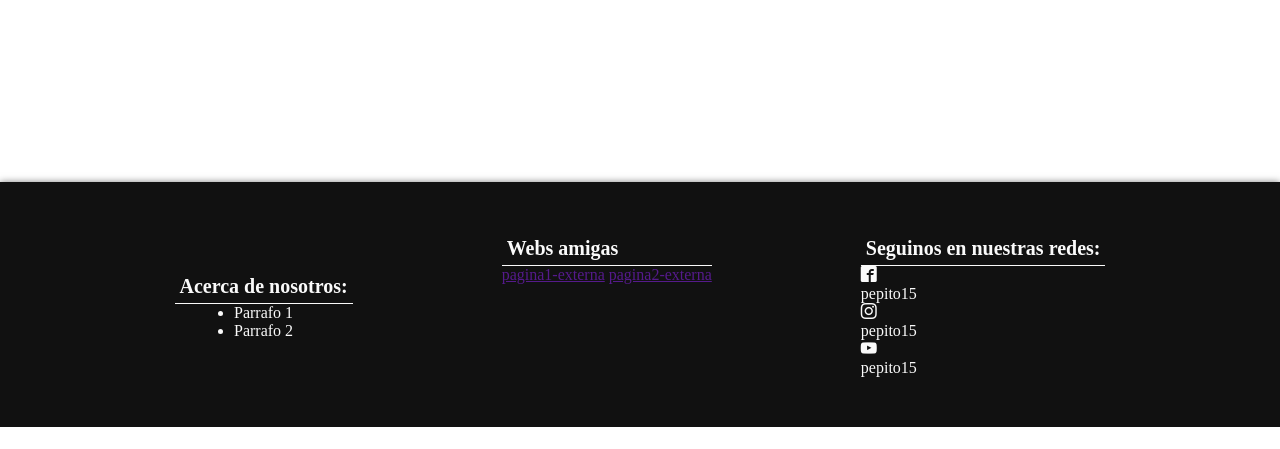
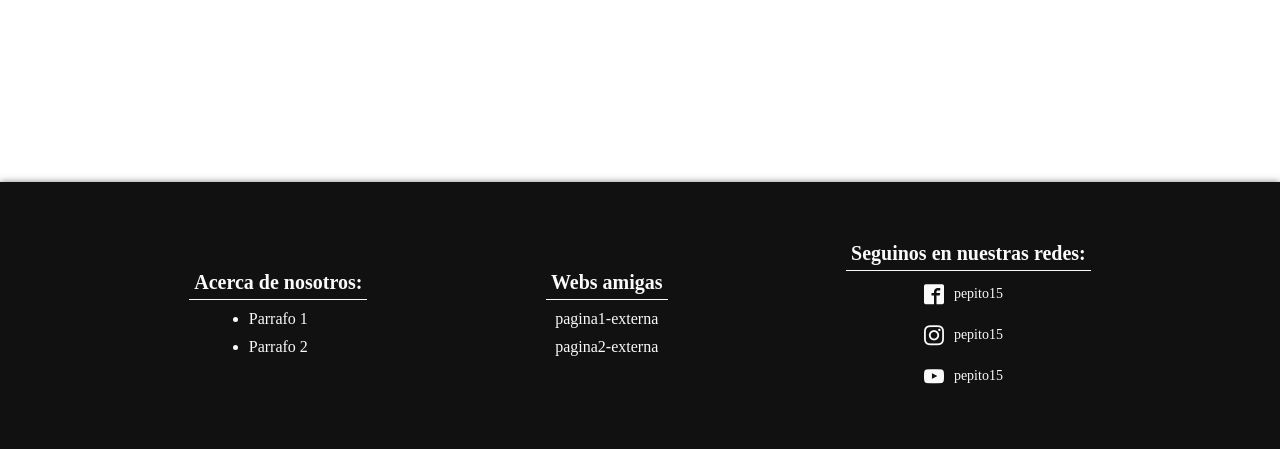
Before and after one commit to ListCodeName/RecursosSecundariaUner, a PHP site: page /footer.html in a window 1280 px wide. Shown: the part 1218-1667 px from the top of the page. Before the commit the page ends 1645 px from the top, so only its background shows below. Run offline with PHP 8.4, Linux system fonts and the light colour scheme; some web fonts are replaced.

Commit message:
Adicional footer v1.1

```diff
--- a/BD2UNER/css/footer.css
+++ b/BD2UNER/css/footer.css
@@ -43,3 +43,86 @@ footer h1{
     flex-direction: column;
     align-items: center;
 }
+
+.au-item{
+    box-sizing: border-box;
+    padding: 5px 0px;
+}
+
+.au-item li{
+    box-sizing: border-box;
+    padding: 5px 0px;
+}
+
+.otros-enlaces{
+    display: flex;
+    justify-content: center;
+    flex-direction: column;
+    align-items: center;
+}
+
+.oe-item{
+    display: flex;
+    justify-content: center;
+    flex-direction: column;
+    align-items: center;
+    box-sizing: border-box;
+    padding: 5px 0px;
+}
+
+.oe-item a{
+    box-sizing: border-box;
+    padding: 5px 0px;
+    text-decoration: none;
+    color: #FAFAFA;
+}
+
+.socialmedia{
+    display: flex;
+    justify-content: center;
+    flex-direction: column;
+    align-items: center;
+    box-sizing: border-box;
+    padding: 5px 0px;
+}
+
+.sm-item{
+    display: flex;
+    justify-content: center;
+    align-items: center;
+    box-sizing: border-box;
+    padding: 5px 0px;
+    margin-top: 5px;
+    cursor: pointer;
+    transition: all 0.35s ease;
+    text-indent: 0px;
+    border-radius: 5px 0px 0px 5px;
+}
+
+.sm-item:hover{
+    text-indent: 10px;
+    box-shadow: inset 40px 0px 2px rgba(255,255,255,0.95);
+}
+
+.sm-item:hover .icon-facebook2{
+    color: #1877f2;
+}
+
+.sm-item:hover .icon-instagram{
+    color: #d33086;
+}
+
+.sm-item:hover span{
+    color: #ff0000;
+}
+
+.sm-item span{
+    font-size: 20px;
+    transition: all 0.35s ease;
+}
+
+.sm-item p{
+    font-size: 14px;
+    box-sizing: border-box;
+    padding: 5px 10px;
+}
```
